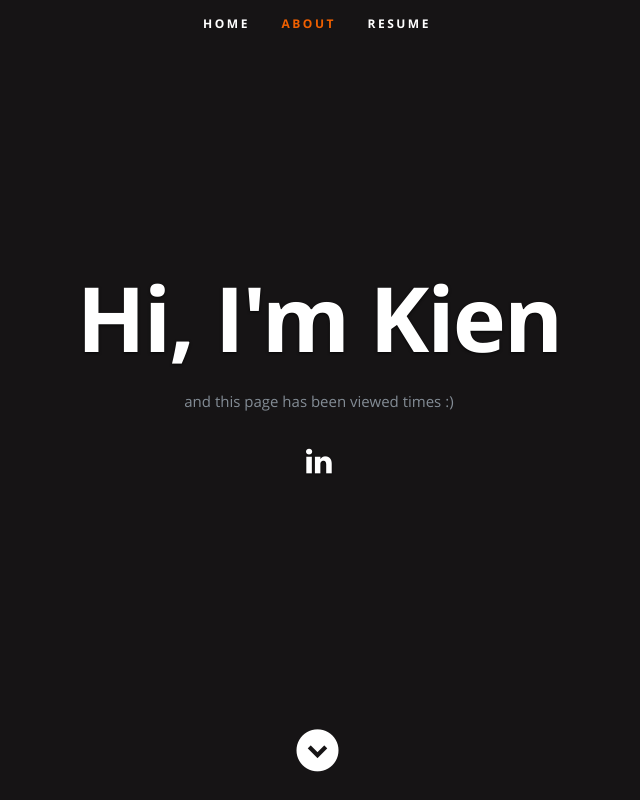
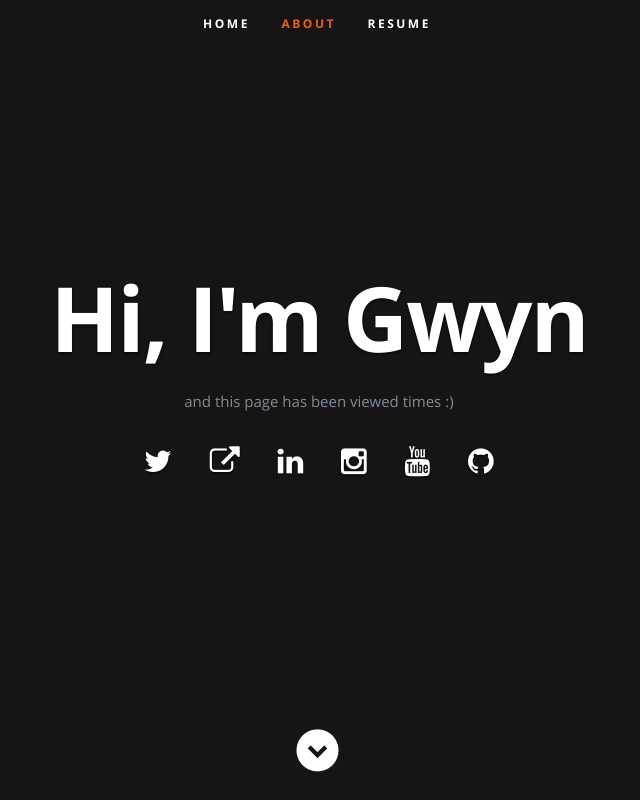
Before and after one commit to mrkien299/azure-resume, a plain HTML site: page frontend/index.html in a window 1280 px wide. Shown: the top 800 px of the page, without its empty margins (323-963 px from the left). Drawn offline with nearby package versions, Linux system fonts and the light colour scheme.

Commit message:
Updates to structure, created main.js file

```diff
--- a/frontend/index.html
+++ b/frontend/index.html
@@ -7,7 +7,7 @@
    <!--- Basic Page Needs
    ================================================== -->
    <meta charset="utf-8">
-	<title>Kien's Resume</title>
+	<title>Gwyn's Resume</title>
 	<meta name="description" content="">
 	<meta name="author" content="">
 
@@ -54,15 +54,16 @@
 
       <div class="row banner">
          <div class="banner-text">
-            <h1 class="responsive-headline">Hi, I'm Kien</h1>
+            <h1 class="responsive-headline">Hi, I'm Gwyn</h1>
 
             <p>and this page has been viewed <a id="counter"></a> times :) </p>
             <ul class="social">
-
-               <li><a href="https://www.linkedin.com/in/kien-nguyen-84444a207/"><i class="fa fa-linkedin"></i></a></li>
-
-
-
+               <li><a href="https://twitter.com/madebygps"><i class="fa fa-twitter"></i></a></li>
+               <li><a href="https://madebygps.com"><i class="fa fa-external-link"></i></a></li>
+               <li><a href="https://linkedin.com/in/gwyneth-pena"><i class="fa fa-linkedin"></i></a></li>
+               <li><a href="https://instagram.com/madebygps"><i class="fa fa-instagram"></i></a></li>
+               <li><a href="https://youtube.com/madebygps"><i class="fa fa-youtube"></i></a></li>
+               <li><a href="https://github.com/madebygps/cgc-azure-resume"><i class="fa fa-github"></i></a></li>
             </ul>
          </div>
       </div>
```
